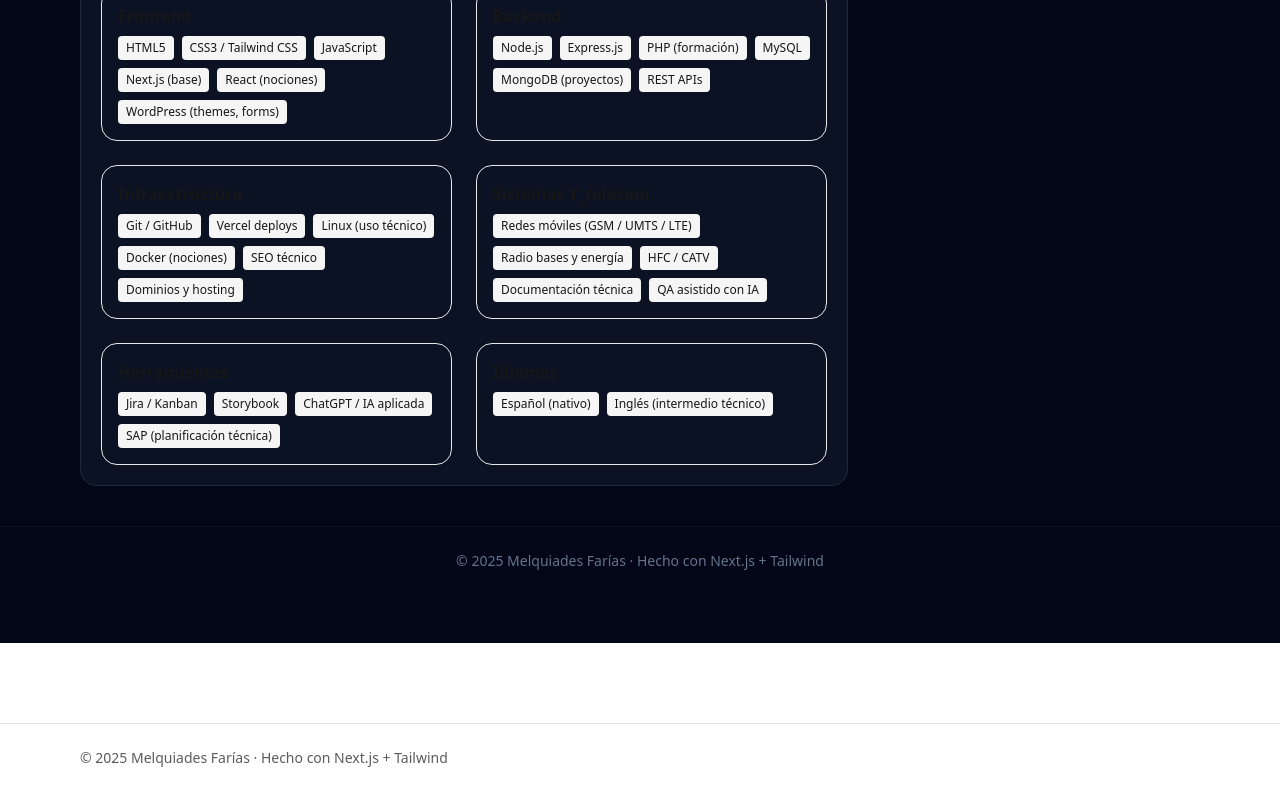
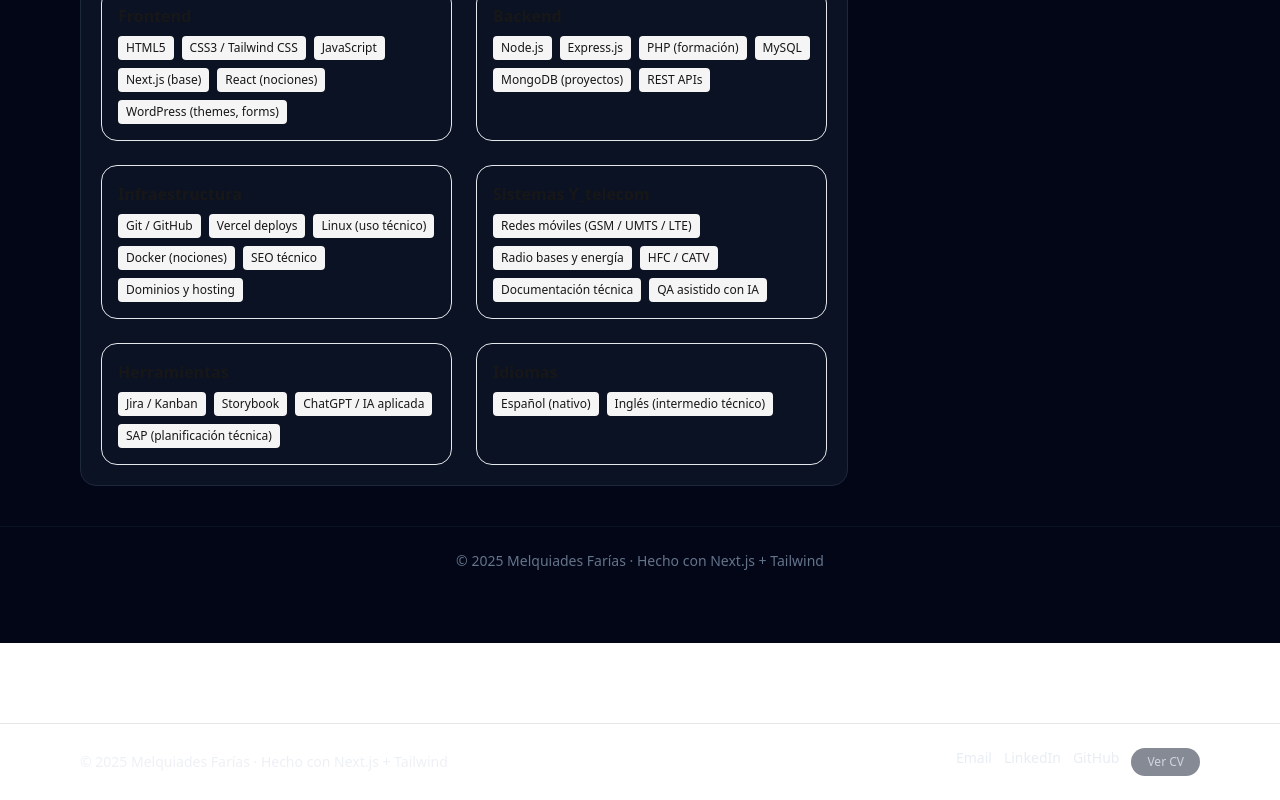
Before and after one commit to Remotas/remotas-portfolio, a Next.js app: page / in a window 1280 px wide. Shown: the part 1483-2283 px from the top of the page. Built offline with nearby package versions, Linux system fonts and the light colour scheme.

Commit message:
feat(site): add social and CV links to footer

```diff
--- a/components/Footer.tsx
+++ b/components/Footer.tsx
@@ -1,9 +1,52 @@
+// components/Footer.tsx
+const CURRENT_YEAR = new Date().getFullYear();
+
+// enlaces oficiales del plan
+const LINKS = {
+  email: "mailto:remotaswork@gmail.com",
+  linkedin: "https://www.linkedin.com/in/remotas-work/",
+  github: "https://github.com/Remotas",
+  cv: "/cv",
+};
+
 export default function Footer() {
   return (
     <footer className="border-t border-neutral-200 dark:border-neutral-800 mt-20">
-      <div className="container py-6 text-sm opacity-70">
-        © {new Date().getFullYear()} Melquiades Farías · Hecho con Next.js +
-        Tailwind
+      <div className="mx-auto flex max-w-6xl flex-col gap-4 px-4 py-6 text-sm text-slate-200/80 md:flex-row md:items-center md:justify-between">
+        {/* izquierda: firma */}
+        <p className="opacity-80">
+          © {CURRENT_YEAR} Melquiades Farías · Hecho con Next.js + Tailwind
+        </p>
+
+        {/* derecha: enlaces */}
+        <div className="flex flex-wrap gap-3">
+          <a href={LINKS.email} className="hover:text-white transition-colors">
+            Email
+          </a>
+          <a
+            href={LINKS.linkedin}
+            target="_blank"
+            rel="noreferrer"
+            className="hover:text-white transition-colors"
+          >
+            LinkedIn
+          </a>
+          <a
+            href={LINKS.github}
+            target="_blank"
+            rel="noreferrer"
+            className="hover:text-white transition-colors"
+          >
+            GitHub
+          </a>
+          {/* CTA opcional al CV dentro del sitio */}
+          <a
+            href={LINKS.cv}
+            className="rounded-full bg-slate-900/50 px-4 py-1.5 text-xs font-medium hover:bg-slate-800 transition-colors"
+          >
+            Ver CV
+          </a>
+        </div>
       </div>
     </footer>
   );
```
